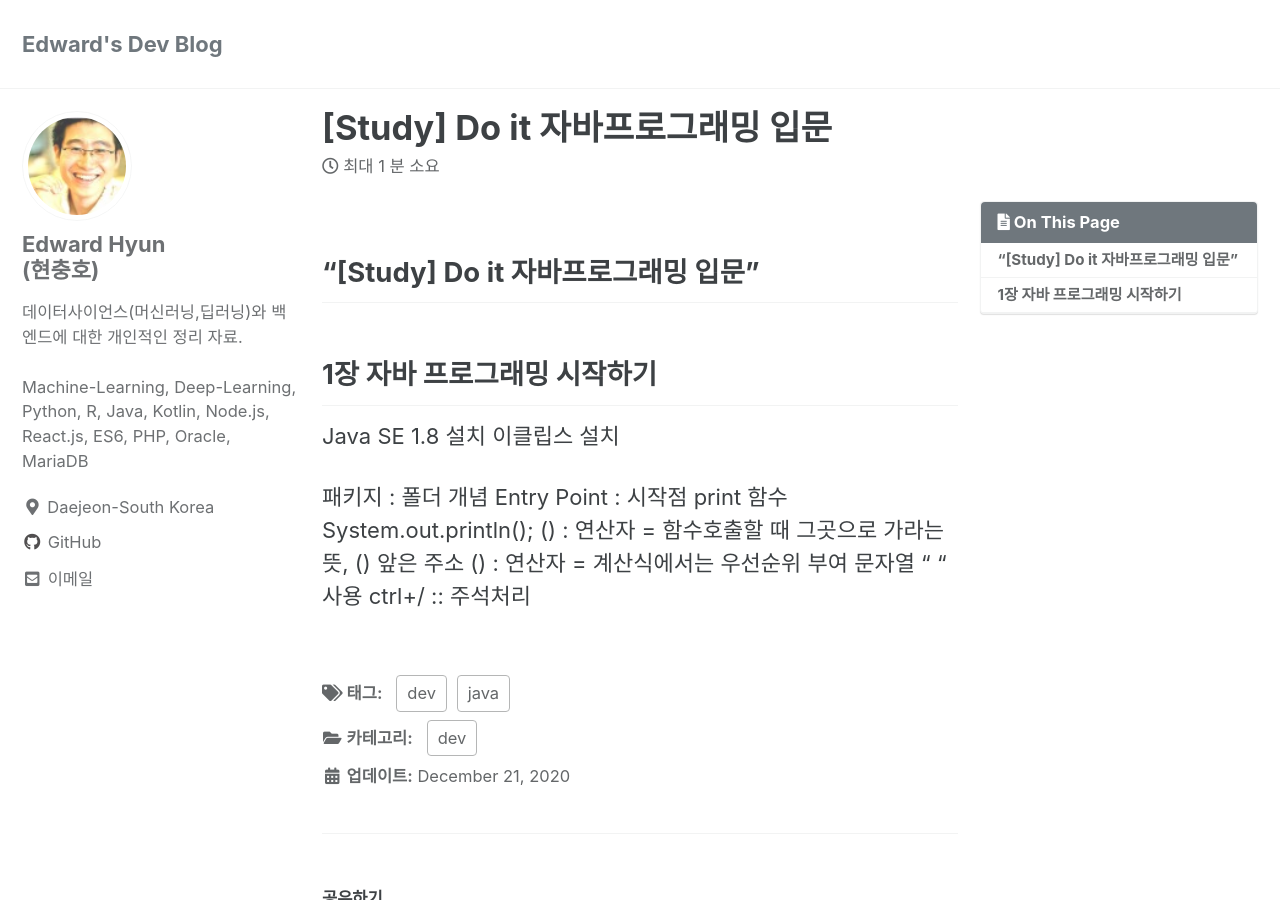
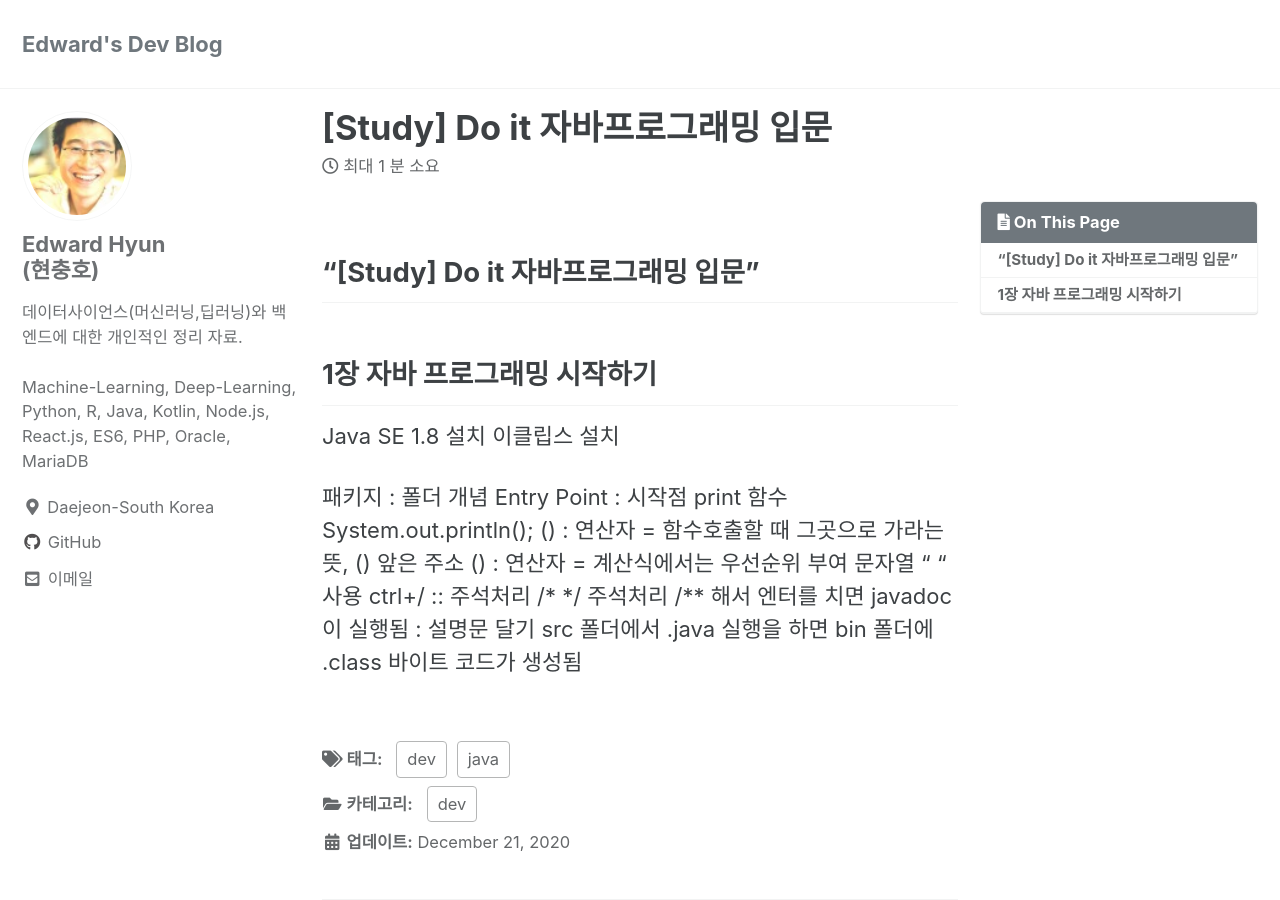
Before and after one commit to iamhch24/iamhch24.github.io, a Jekyll site: the page built from _posts/2020-12-21-[Study] Do it 자바 프로그래밍 입문.md, in a window 1280 px wide and 900 px high. Built offline with Jekyll 4.4.1, drawn with Linux system fonts in a browser that asks for light colours; cached includes are drawn as plain includes.

Commit message:
_posts/2020-12-21-[Study] Do it 자바 프로그래밍 입문.md updated from https://stackedit.io/

```diff
--- a/_posts/2020-12-21-[Study] Do it 자바 프로그래밍 입문.md
+++ b/_posts/2020-12-21-[Study] Do it 자바 프로그래밍 입문.md
@@ -22,11 +22,15 @@ System.out.println();
 () : 연산자 = 계산식에서는 우선순위 부여
 문자열 " " 사용
 ctrl+/ :: 주석처리
+/*  */ 주석처리
+/** 해서 엔터를 치면 javadoc이 실행됨 : 설명문 달기
+src 폴더에서 .java 실행을 하면 bin 폴더에 .class 바이트 코드가 생성됨
 
 
 
 
 
 <!--stackedit_data:
-eyJoaXN0b3J5IjpbMTA0OTE2MTg5NSwtMTQzMTY3OTcyM119
+eyJoaXN0b3J5IjpbMTY3NDYzNzg1OSwxMDQ5MTYxODk1LC0xND
+MxNjc5NzIzXX0=
 -->
```
